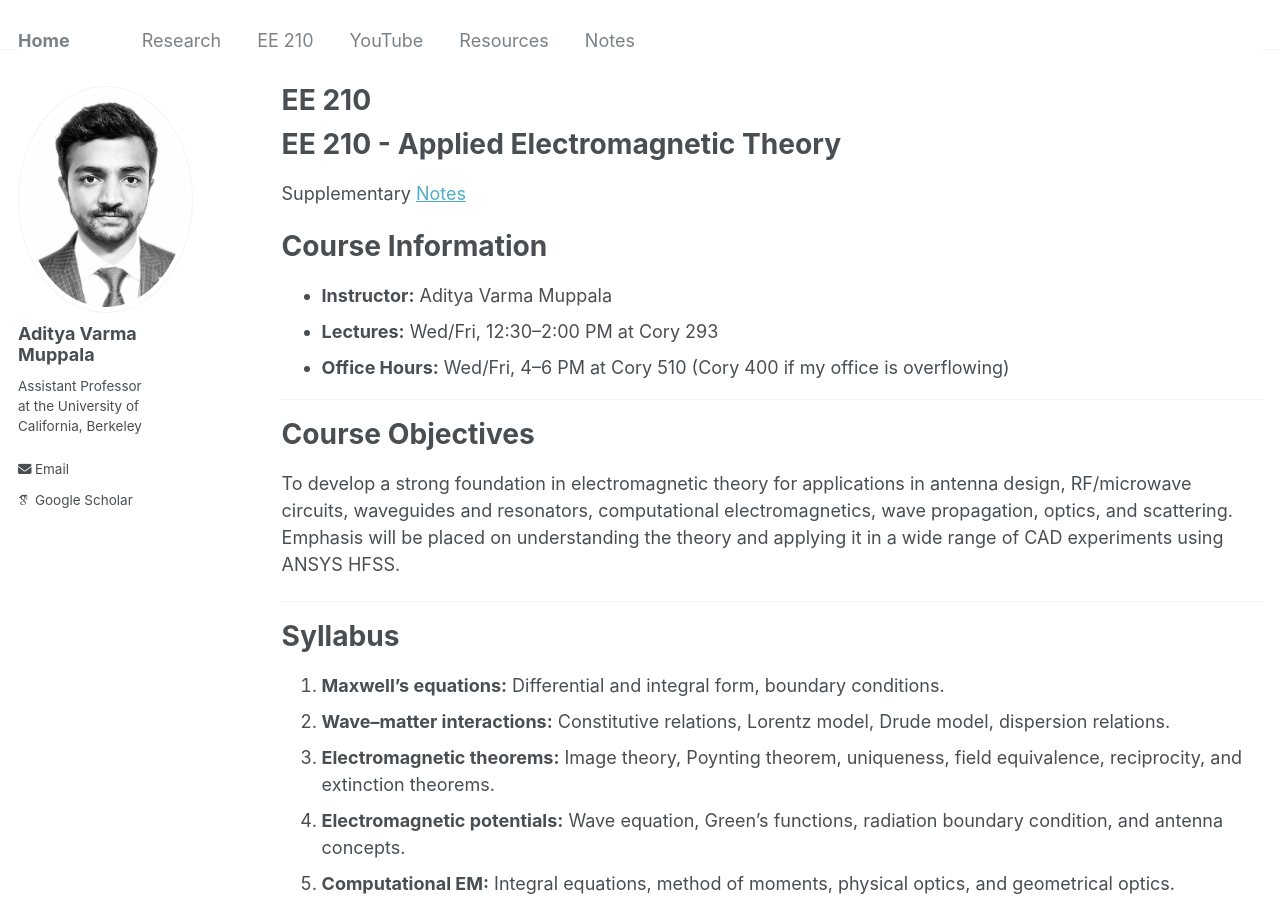
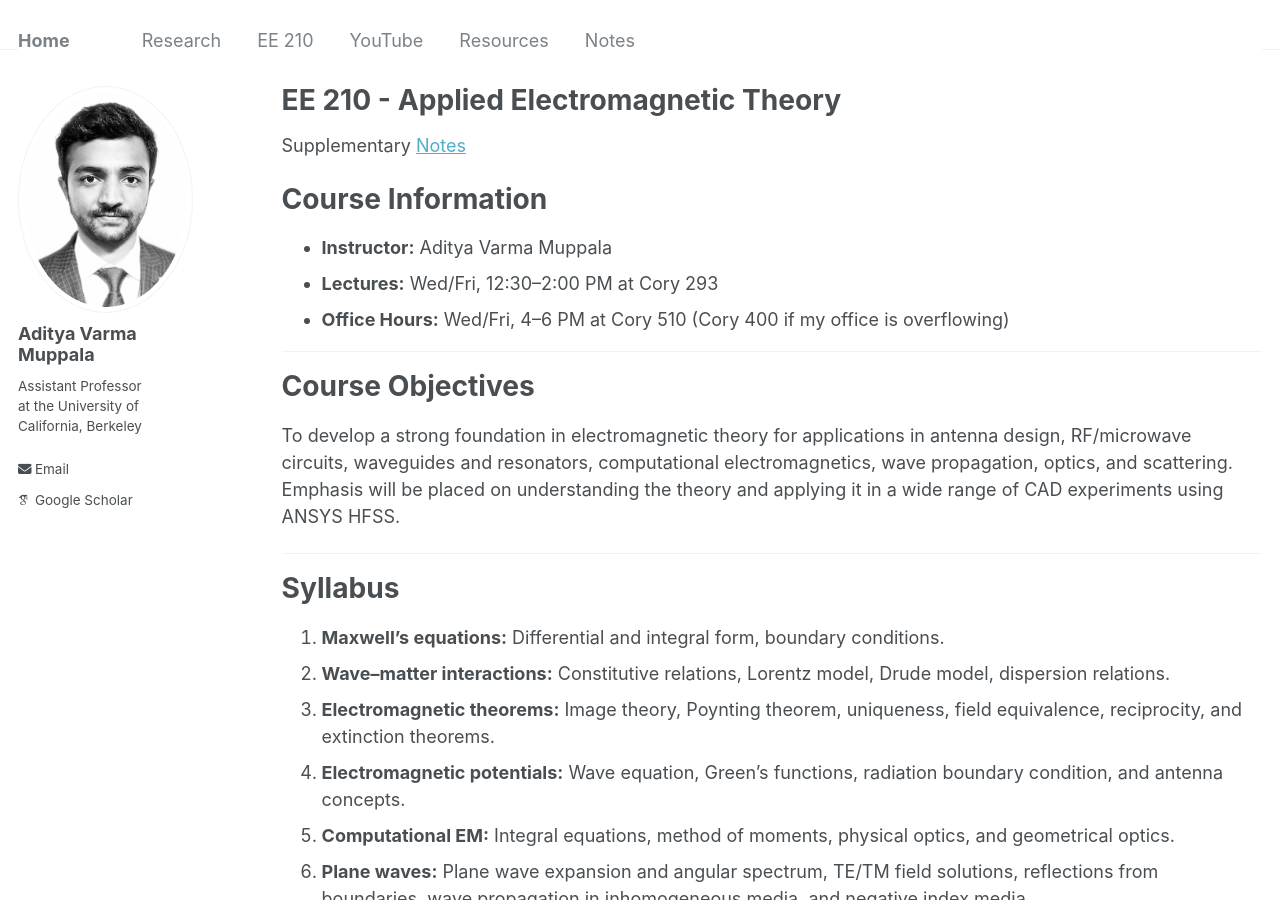
Before and after one commit to AdityaMuppala/adityamuppala.github.io, a Jekyll site: the page built from _pages/teaching210.md, in a window 1280 px wide and 900 px high. Built offline with Jekyll 4.4.1, drawn with Linux system fonts in a browser that asks for light colours; some web fonts are replaced.

Commit message:
Update teaching210.md

```diff
--- a/_pages/teaching210.md
+++ b/_pages/teaching210.md
@@ -1,10 +1,8 @@
 ---
 layout: archive
-title: EE 210
+title: EE 210 - Applied Electromagnetic Theory
 permalink: /teaching210/
 ---
-
-# EE 210 - Applied Electromagnetic Theory
 
 Supplementary [Notes](https://adityamuppala.github.io/assets/Notes_EE210/EE210_Supplementary_Notes.pdf)
 
```
